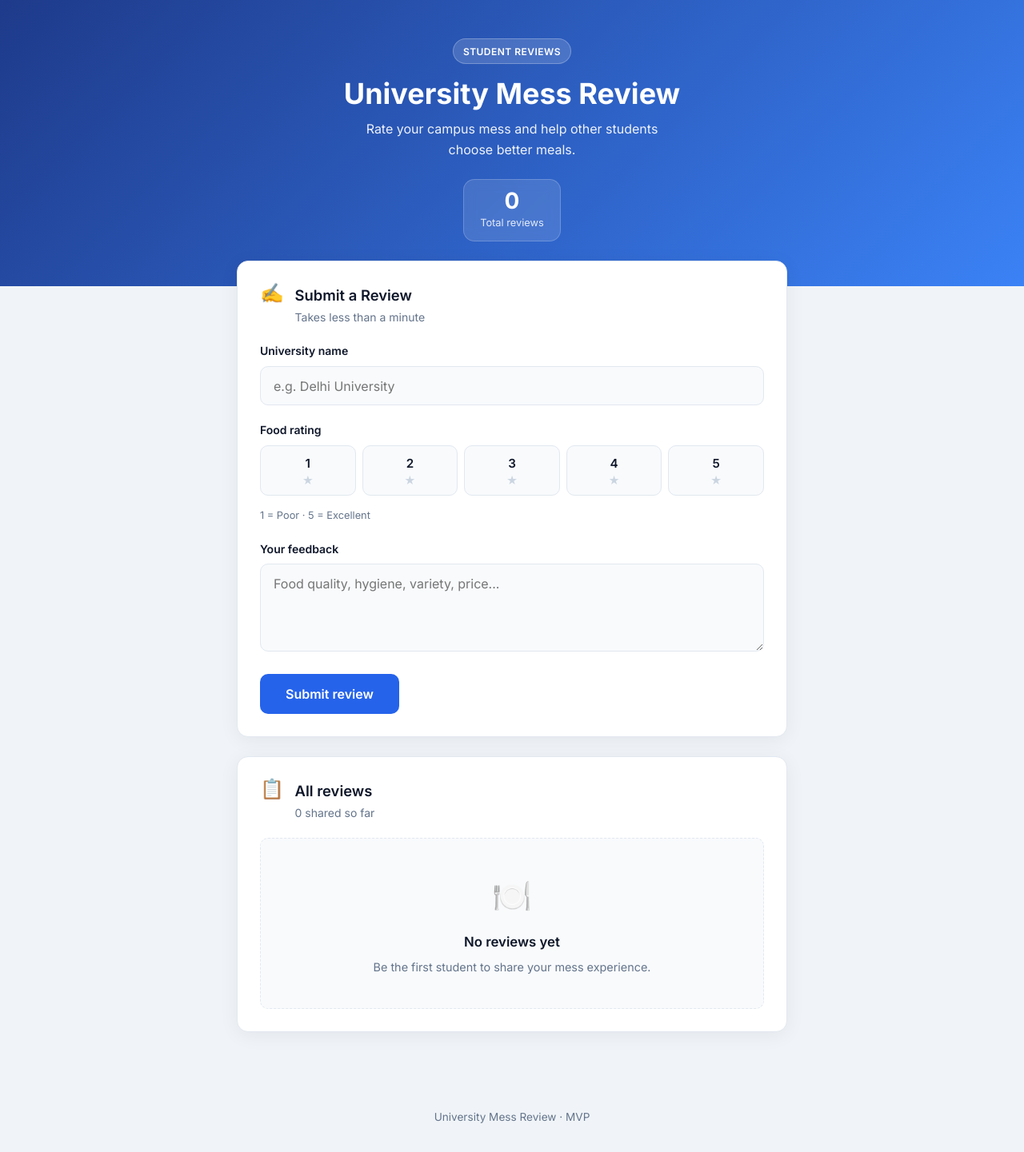
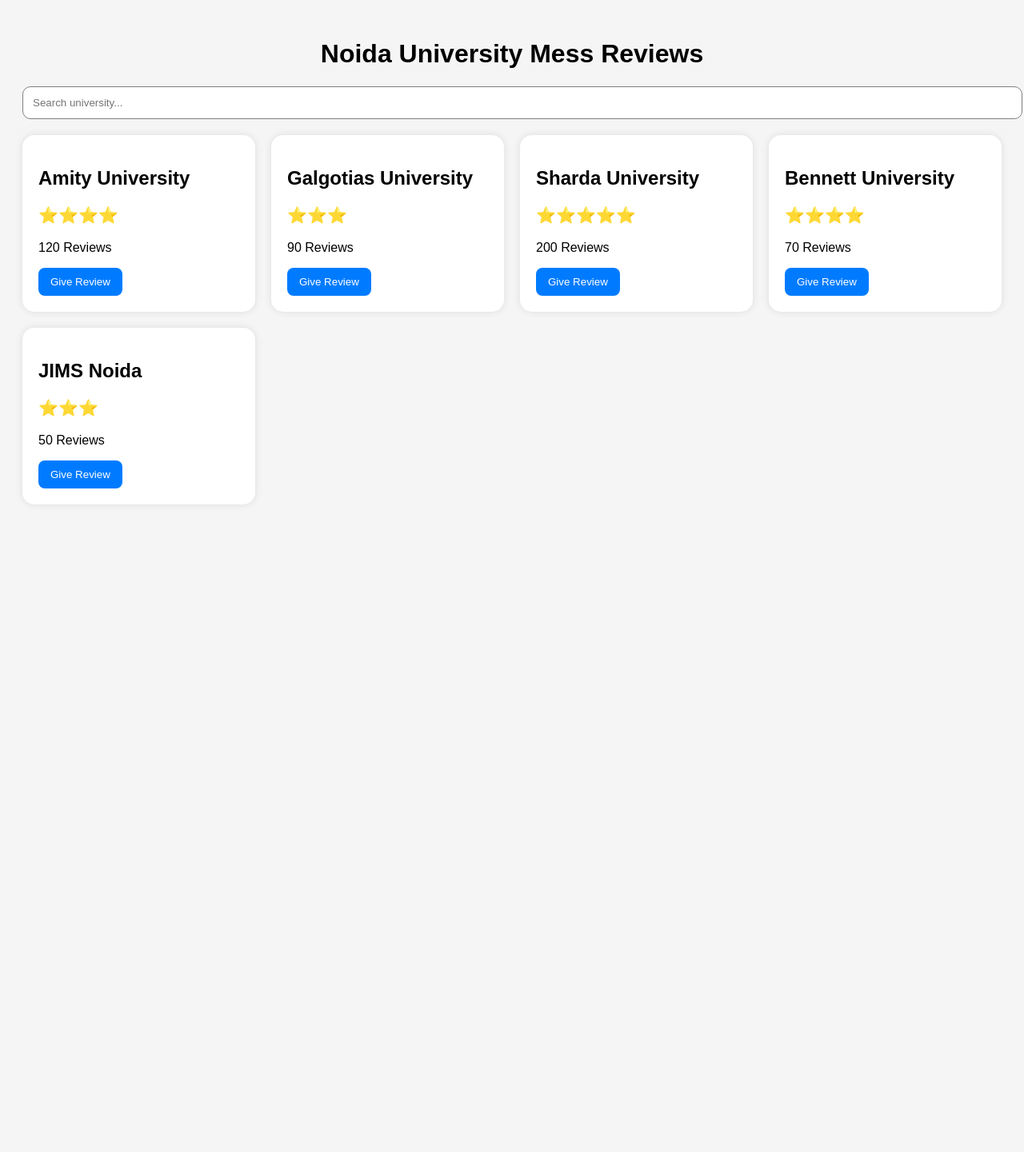
Before and after one commit to gv545312-glitch/mess-review-mvp, a Flask app: page / in a window 1280 px wide. Shown: the whole page at 80% size. After the commit the page ends 611 px from the top, so only its background shows below. Run offline with Flask 3, Linux system fonts and the light colour scheme; data that the repository does not hold is empty.

Commit message:
added university cards

```diff
--- a/templates/index.html
+++ b/templates/index.html
@@ -1,140 +1,128 @@
 <!DOCTYPE html>
-<html lang="en">
+<html>
 <head>
-    <meta charset="UTF-8">
-    <meta name="viewport" content="width=device-width, initial-scale=1.0">
-    <title>University Mess Review</title>
-    <link rel="preconnect" href="https://fonts.googleapis.com">
-    <link rel="preconnect" href="https://fonts.gstatic.com" crossorigin>
-    <link href="https://fonts.googleapis.com/css2?family=Inter:wght@400;500;600;700&display=swap" rel="stylesheet">
-    <link rel="stylesheet" href="{{ url_for('static', filename='style.css') }}">
+    <title>Mess Reviews</title>
+
+    <style>
+
+        body{
+            font-family: Arial;
+            background:#f5f5f5;
+            padding:20px;
+        }
+
+        h1{
+            text-align:center;
+        }
+
+        #searchInput{
+            width:100%;
+            padding:12px;
+            margin-bottom:20px;
+            border-radius:10px;
+            border:1px solid gray;
+        }
+
+        .card-container{
+            display:grid;
+            grid-template-columns:repeat(auto-fit,minmax(250px,1fr));
+            gap:20px;
+        }
+
+        .card{
+            background:white;
+            padding:20px;
+            border-radius:15px;
+            box-shadow:0 0 10px rgba(0,0,0,0.1);
+        }
+
+        .stars{
+            color:gold;
+            font-size:20px;
+        }
+
+        button{
+            padding:10px 15px;
+            border:none;
+            background:#007bff;
+            color:white;
+            border-radius:8px;
+            cursor:pointer;
+        }
+
+    </style>
 </head>
+
 <body>
-    <header class="hero">
-        <div class="hero-inner">
-            <span class="hero-badge">Student Reviews</span>
-            <h1>University Mess Review</h1>
-            <p>Rate your campus mess and help other students choose better meals.</p>
-            <div class="hero-stats">
-                <div class="stat-pill">
-                    <span class="stat-value">{{ reviews|length }}</span>
-                    <span class="stat-label">Total reviews</span>
-                </div>
-            </div>
+
+    <h1>Noida University Mess Reviews</h1>
+
+    <input type="text" id="searchInput" placeholder="Search university...">
+
+    <div class="card-container" id="cardContainer">
+
+        <div class="card">
+            <h2>Amity University</h2>
+            <p class="stars">⭐⭐⭐⭐</p>
+            <p>120 Reviews</p>
+            <button>Give Review</button>
         </div>
-    </header>
 
-    <main class="page">
-        <section class="panel">
-            <div class="panel-head">
-                <span class="panel-icon" aria-hidden="true">✍️</span>
-                <div>
-                    <h2>Submit a Review</h2>
-                    <p class="panel-sub">Takes less than a minute</p>
-                </div>
-            </div>
+        <div class="card">
+            <h2>Galgotias University</h2>
+            <p class="stars">⭐⭐⭐</p>
+            <p>90 Reviews</p>
+            <button>Give Review</button>
+        </div>
 
-            {% if errors %}
-            <div class="alert" role="alert">
-                <ul>
-                    {% for error in errors %}
-                    <li>{{ error }}</li>
-                    {% endfor %}
-                </ul>
-            </div>
-            {% endif %}
+        <div class="card">
+            <h2>Sharda University</h2>
+            <p class="stars">⭐⭐⭐⭐⭐</p>
+            <p>200 Reviews</p>
+            <button>Give Review</button>
+        </div>
 
-            <form method="post" action="/" class="review-form">
-                <div class="field">
-                    <label for="university_name">University name</label>
-                    <input
-                        type="text"
-                        id="university_name"
-                        name="university_name"
-                        placeholder="e.g. Delhi University"
-                        value="{{ form.get('university_name', '') }}"
-                        required
-                    >
-                </div>
+        <div class="card">
+            <h2>Bennett University</h2>
+            <p class="stars">⭐⭐⭐⭐</p>
+            <p>70 Reviews</p>
+            <button>Give Review</button>
+        </div>
 
-                <fieldset class="field rating-field">
-                    <legend>Food rating</legend>
-                    <div class="rating-options">
-                        {% for i in range(1, 6) %}
-                        <label class="rating-option">
-                            <input
-                                type="radio"
-                                name="rating"
-                                value="{{ i }}"
-                                {% if form.get('rating') == i|string %}checked{% endif %}
-                                {% if i == 1 %}required{% endif %}
-                            >
-                            <span class="rating-btn">
-                                <span class="rating-num">{{ i }}</span>
-                                <span class="rating-star">★</span>
-                            </span>
-                        </label>
-                        {% endfor %}
-                    </div>
-                    <p class="hint">1 = Poor · 5 = Excellent</p>
-                </fieldset>
+        <div class="card">
+            <h2>JIMS Noida</h2>
+            <p class="stars">⭐⭐⭐</p>
+            <p>50 Reviews</p>
+            <button>Give Review</button>
+        </div>
 
-                <div class="field">
-                    <label for="feedback">Your feedback</label>
-                    <textarea
-                        id="feedback"
-                        name="feedback"
-                        rows="4"
-                        placeholder="Food quality, hygiene, variety, price..."
-                        required
-                    >{{ form.get('feedback', '') }}</textarea>
-                </div>
+    </div>
 
-                <button type="submit" class="btn-primary">Submit review</button>
-            </form>
-        </section>
+<script>
 
-        <section class="panel">
-            <div class="panel-head">
-                <span class="panel-icon" aria-hidden="true">📋</span>
-                <div>
-                    <h2>All reviews</h2>
-                    <p class="panel-sub">{{ reviews|length }} shared so far</p>
-                </div>
-            </div>
+const searchInput = document.getElementById("searchInput");
 
-            {% if reviews %}
-            <div class="reviews">
-                {% for review in reviews %}
-                <article class="review-card rating-{{ review['rating'] }}">
-                    <div class="review-top">
-                        <div>
-                            <h3>{{ review["university_name"] }}</h3>
-                            <p class="date">{{ review["created_at"] }}</p>
-                        </div>
-                        <span class="rating-badge">{{ review["rating"] }}/5</span>
-                    </div>
-                    <div class="stars" aria-label="Rating {{ review['rating'] }} out of 5">
-                        {% for i in range(1, 6) %}
-                        <span class="star {% if i <= review['rating'] %}filled{% endif %}">★</span>
-                        {% endfor %}
-                    </div>
-                    <p class="feedback">{{ review["feedback"] }}</p>
-                </article>
-                {% endfor %}
-            </div>
-            {% else %}
-            <div class="empty-state">
-                <span class="empty-icon" aria-hidden="true">🍽️</span>
-                <h3>No reviews yet</h3>
-                <p>Be the first student to share your mess experience.</p>
-            </div>
-            {% endif %}
-        </section>
-    </main>
+searchInput.addEventListener("keyup", function() {
 
-    <footer class="footer">
-        <p>University Mess Review · MVP</p>
-    </footer>
+    let filter = searchInput.value.toLowerCase();
+
+    let cards = document.querySelectorAll(".card");
+
+    cards.forEach(function(card){
+
+        let text = card.innerText.toLowerCase();
+
+        if(text.includes(filter)){
+            card.style.display = "block";
+        } else {
+            card.style.display = "none";
+        }
+
+    });
+
+});
+
+</script>
+
 </body>
 </html>
```
